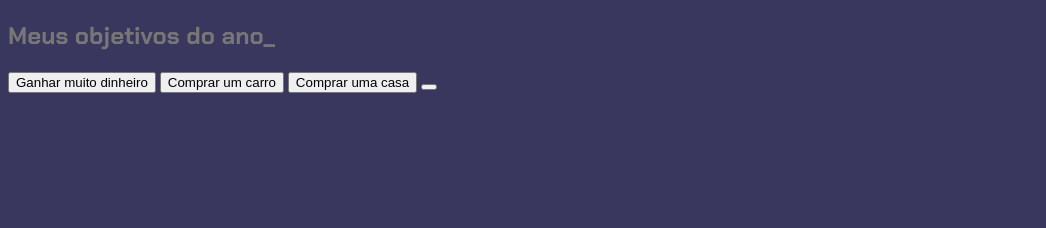
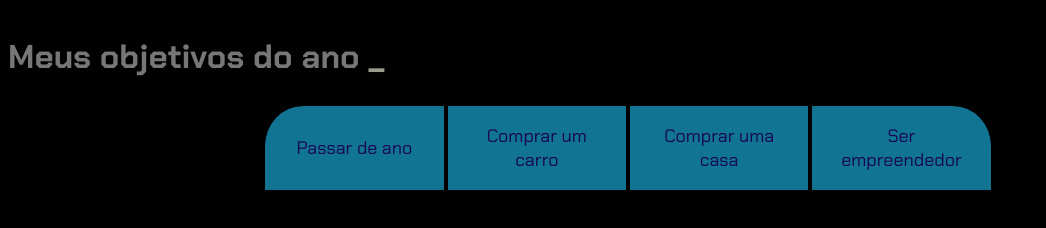
Before and after one commit to Joaooliveiira/Proj-Vida-Joao, a plain HTML site: page index.html in a window 1280 px wide. Shown: the whole page, without its empty margins (0-1046 px from the left). Drawn offline with Linux system fonts and the light colour scheme.

Commit message:
07/03/24

```diff
--- a/index.html
+++ b/index.html
@@ -9,14 +9,14 @@
 </head>
 <body>
     <section class="conteudo-principal">
-        <h2 class="titulo-principal">Meus objetivos do ano_</h2>
+        <h2 class="titulo-principal">Meus objetivos do ano <span>_</span></h2>
 
 
         <div class="botoes">
-            <button class="botao">Ganhar muito dinheiro </button>
-            <button class="botao">Comprar um carro  </button>
-            <button class="botao">Comprar uma casa  </button>
-            <button class="botao"> </button>
+            <button class="botao">Passar de ano </button>
+            <button class="botao">Comprar um carro </button>
+            <button class="botao"> Comprar uma casa </button>
+            <button class="botao">Ser empreendedor </button>
 
 
 
--- a/style.css
+++ b/style.css
@@ -1,12 +1,12 @@
 @import url('https://fonts.googleapis.com/css2?family=Chakra+Petch:ital,wght@0,300;0,400;0,500;0,600;0,700;1,300;1,400;1,500;1,600;1,700&display=swap');
 
 :root{
-    --cor-de-fundo: #3A375E;
+    --cor-de-fundo: #010101;
     --verde: #6FFF57;
     --cinza: #787777;
     --botao-ativo: #000000;
-    --botao-inativo: #14FF00;
-    --texto-fundo: #FFFFFF;
+    --botao-inativo: #1dc4f797;
+    --texto-fundo: #0b2043;
 }
 
 body{
@@ -14,3 +14,61 @@ body{
     color: var(--cinza);
     font-family: "chakra petch","sans-serif";
 }
+
+.conteudo-principal{
+    display: flex;
+    flex-direction: column;
+    justify-content: center;
+    align-items: center;
+    max-width: 1240px;
+    width: 100%;
+    margin: 0;
+}
+
+.titulo-principal{
+    text-align: left;
+    width: 100%;
+    font-size: 33px;
+}
+
+.titulo-principal span{
+    color: rgb(157, 157, 143);
+}
+
+.botao{
+    font-family: "Chakra Petch", sans-serif;
+    background-color: var(--botao-inativo);
+    color: #180853;
+    display: flex;
+    justify-content: center;
+    padding: 1em;
+    font-size: 18px;
+    align-items: center;
+    width: 100%;
+    border-bottom: 4px solid var(--botao-ativo);
+    border-left: 2px solid var(--botao-ativo);
+    border-right: 2px solid var(--botao-ativo);
+    border-top: none;
+}
+
+.botoes{
+    display: block;
+}
+
+.botao:first-child{
+    border-radius: 40px 40px 0 0;
+}
+
+
+@media screen and (min-width: 768px){
+    .botoes{
+        display: flex;
+    }
+    .botao:first-child{
+        border-radius: 40px 0 0 0;
+    }
+    .botao:last-child{
+        border-radius: 0 40px 0 0 ;
+    }
+
+}
```
